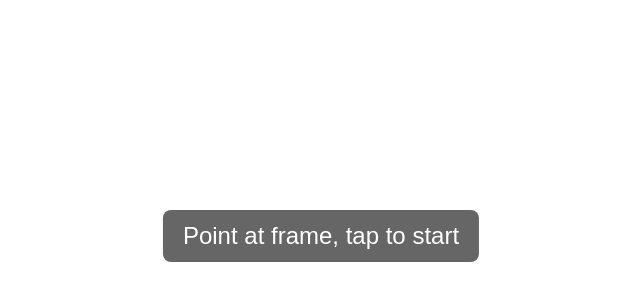
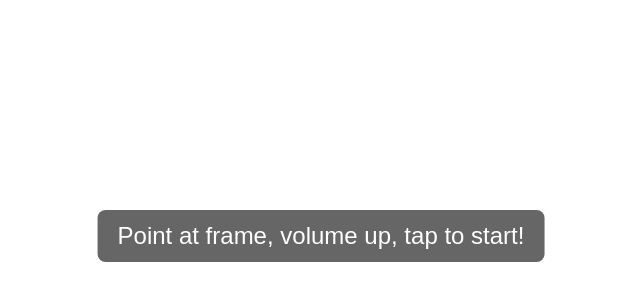
Before and after one commit to alexa-schuijt/poster-ar, a plain HTML site: page index.html in a window 1280 px wide. Shown: the part 164-464 px from the top of the page, without its empty margins (319-959 px from the left). Drawn offline with Linux system fonts and the light colour scheme.

Commit message:
Update index.html

```diff
--- a/index.html
+++ b/index.html
@@ -23,7 +23,7 @@
 </head>
 
 <body style="margin: 0; overflow: hidden;" onclick="playVideo()">
-    <div id="tapOverlay">Point at frame, tap to start</div>
+    <div id="tapOverlay">Point at frame, volume up, tap to start!</div>
     <a-scene embedded arjs>
 
         <!-- Video asset -->
```
